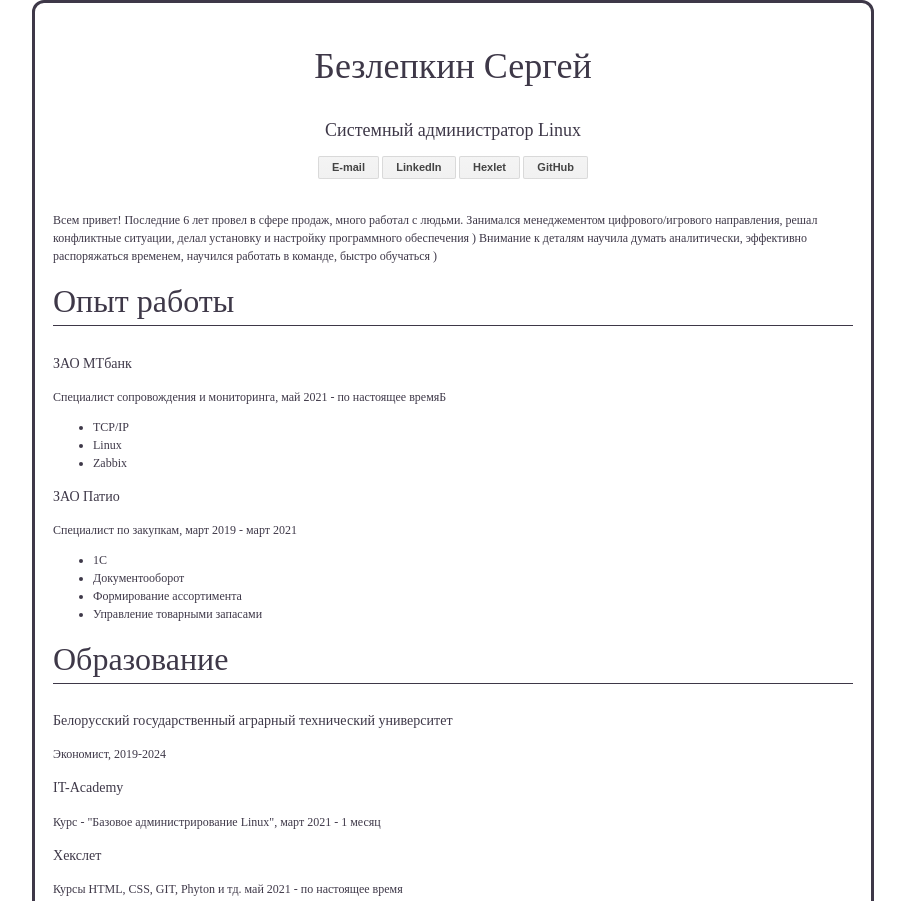
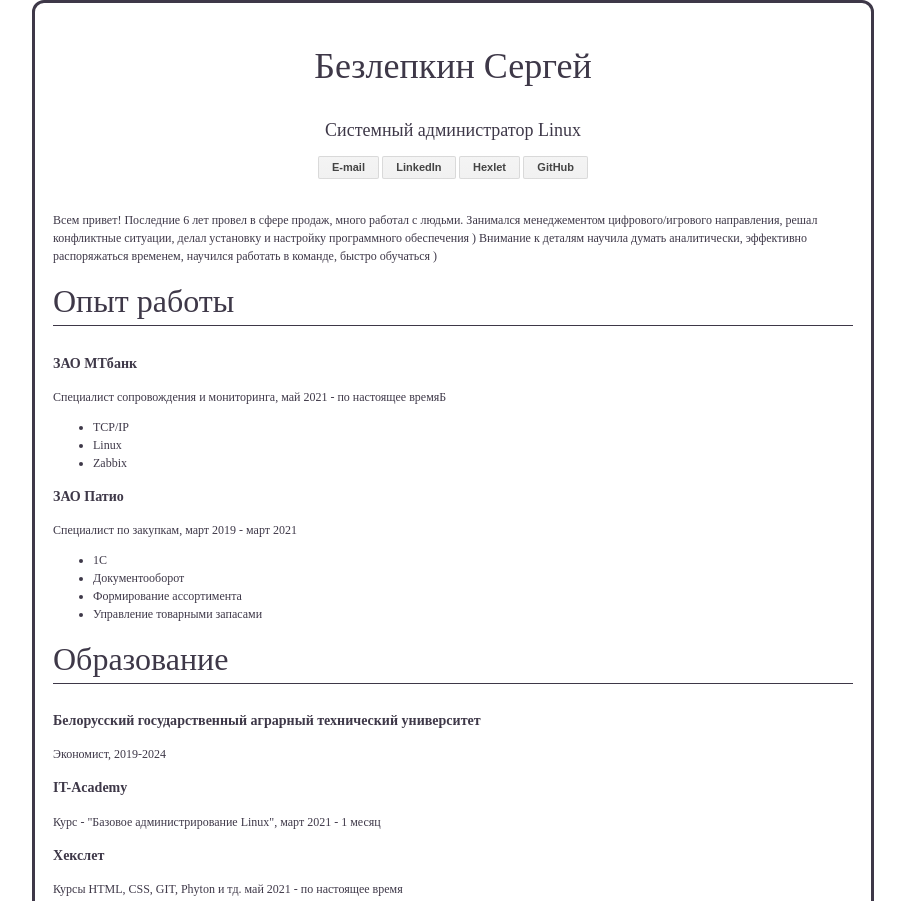
Before and after one commit to sergeybezlepkin/sergeybezlepkin.github.io, a plain HTML site: page index.html in a window 1280 px wide. Shown: the top 901 px of the page, without its empty margins (187-1092 px from the left). Drawn offline with Linux system fonts and the light colour scheme.

Commit message:
Update style.css

```diff
--- a/style.css
+++ b/style.css
@@ -1,8 +1,5 @@
 p {
   margin-top: 12px;
-}
-h3 {
-  font-weight: 400;
 }
 h1 {
   font-size: 36px;
```
